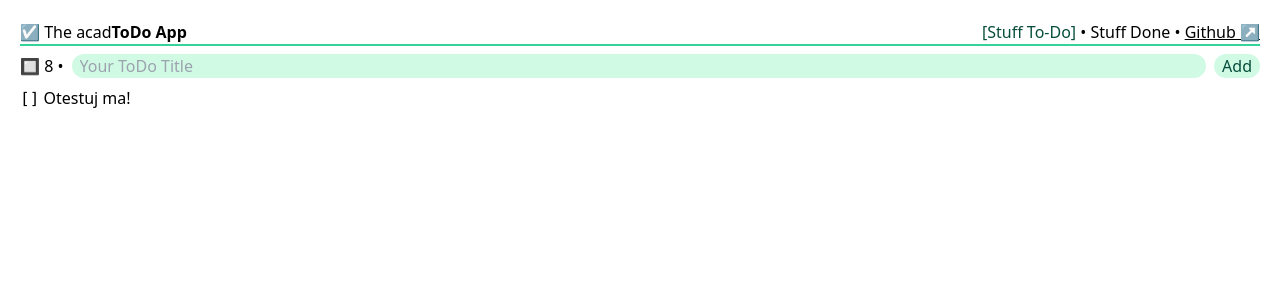
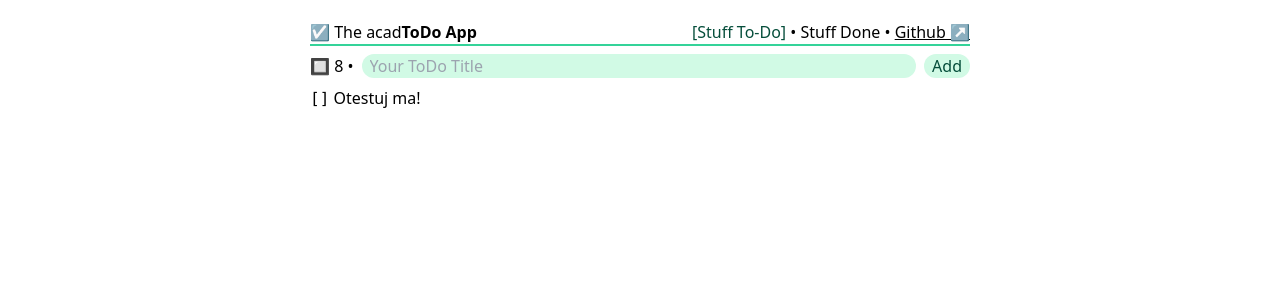
Before and after one commit to 0Charliecat/acad-todo, a Vue app: page / in a window 1280 px wide. Shown: the top 300 px of the page. Built offline with nearby package versions, Linux system fonts and the light colour scheme.

Commit message:
style: add max width of the body

```diff
--- a/src/index.css
+++ b/src/index.css
@@ -1,3 +1,8 @@
 @tailwind base;
 @tailwind components;
 @tailwind utilities;
+
+body {
+    max-width: 700px !important;
+    margin: auto;
+}
```
